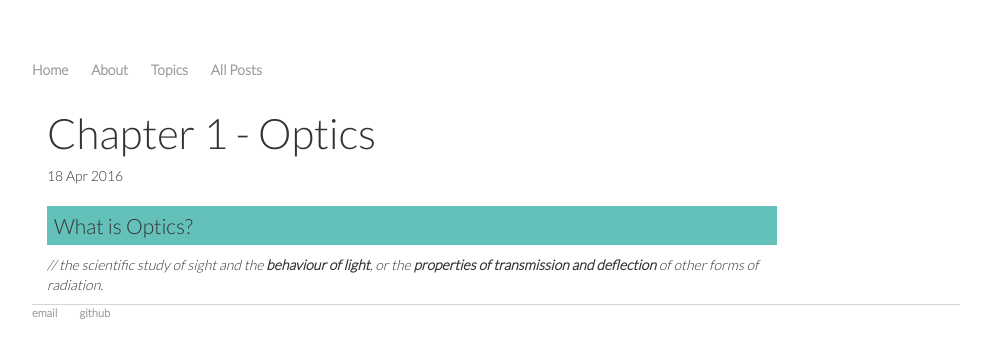
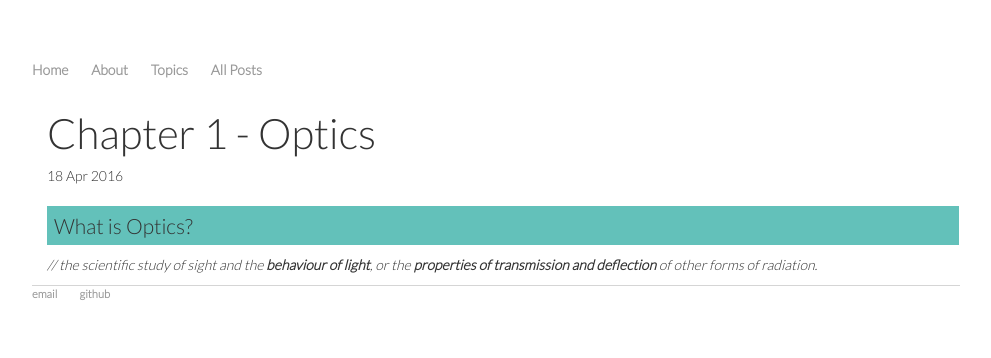
Before and after one commit to serriferous/initial.github.io, a Jekyll site: the page built from _posts/2016-04-18-chapter-1.md, in a window 1280 px wide. Shown: the top 358 px of the page, without its empty margins (28-1019 px from the left). Built offline with Jekyll 4.4.1, drawn with Linux system fonts in a browser that asks for light colours.

Commit message:
Update main.css

```diff
--- a/css/main.css
+++ b/css/main.css
@@ -63,7 +63,7 @@ footer {
     width: 80%;
 }
 
-div.post { width: 80% }
+div.post { width: 100% }
 
 ul.posts {
     margin: 80%;
```
